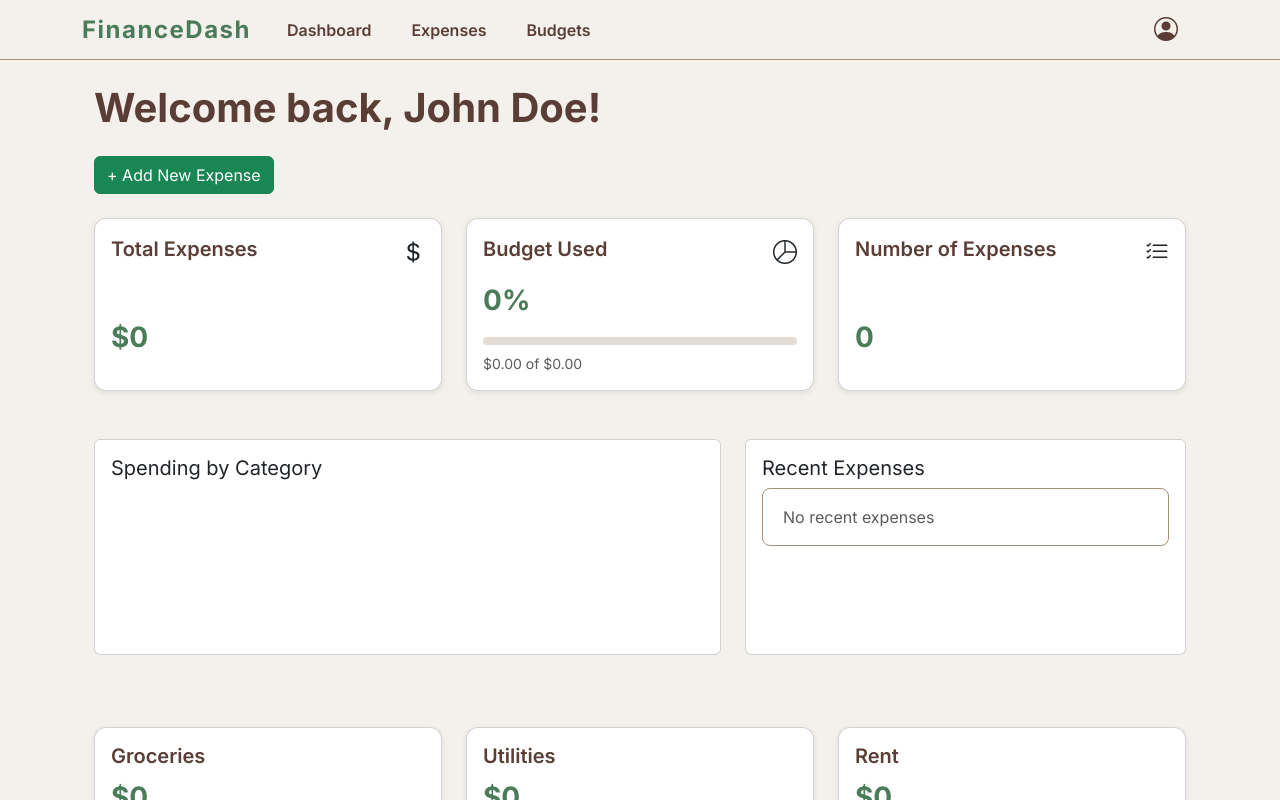
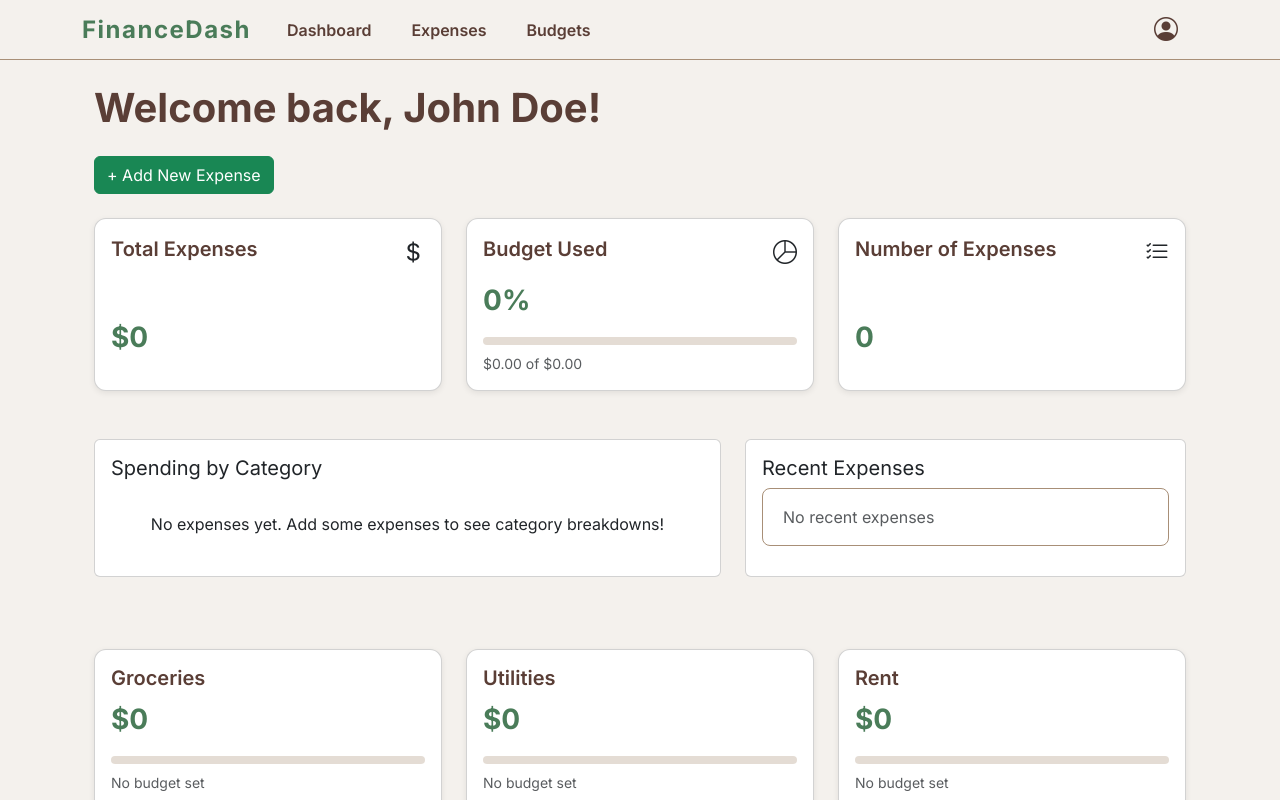
Before and after one commit to c-saylor/personal-finance-dashboard, a React (Create React App) app: page / in a window 1280 px wide. Shown: the top 800 px of the page. Built offline with nearby package versions, Linux system fonts and the light colour scheme.

Commit message:
no expenses message

```diff
--- a/src/components/SpendingByCategoryChart.tsx
+++ b/src/components/SpendingByCategoryChart.tsx
@@ -15,6 +15,14 @@
 const SpendingByCategoryChart: React.FC<SpendingByCategoryChartProps> = ({ expenses, budgets }) => {
   const { settings } = useFinance();
   const currencySymbol = currencySymbols[settings.currency] || settings.currency;
+
+  if (!expenses || expenses.length === 0) {
+    return (
+      <div className="flex items-center justify-center h-full w-full text-gray-500 font-medium p-4">
+        No expenses yet. Add some expenses to see category breakdowns!
+      </div>
+    );
+  }
 
   const categories = Array.from(new Set(expenses.map(e => e.category)));
 
```
